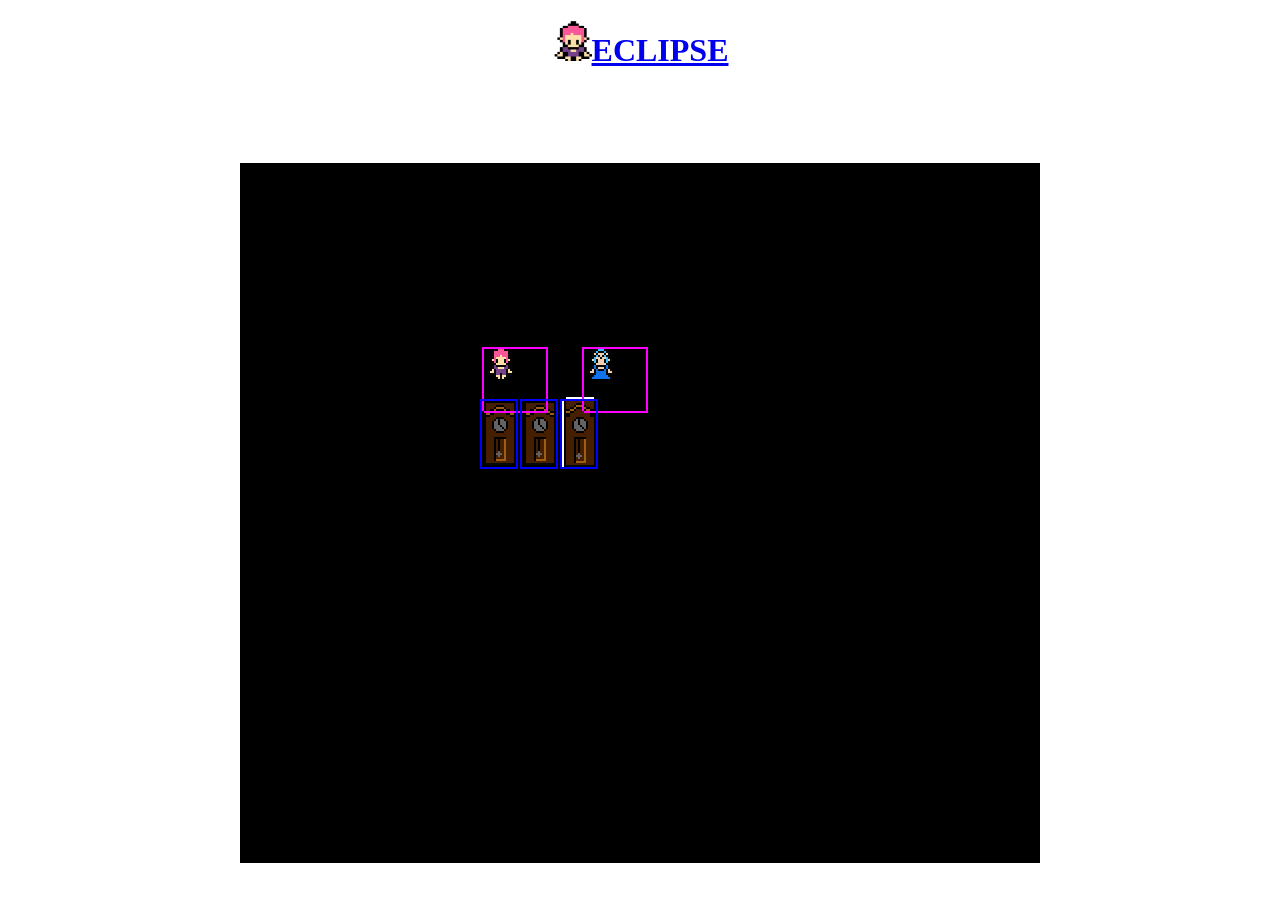
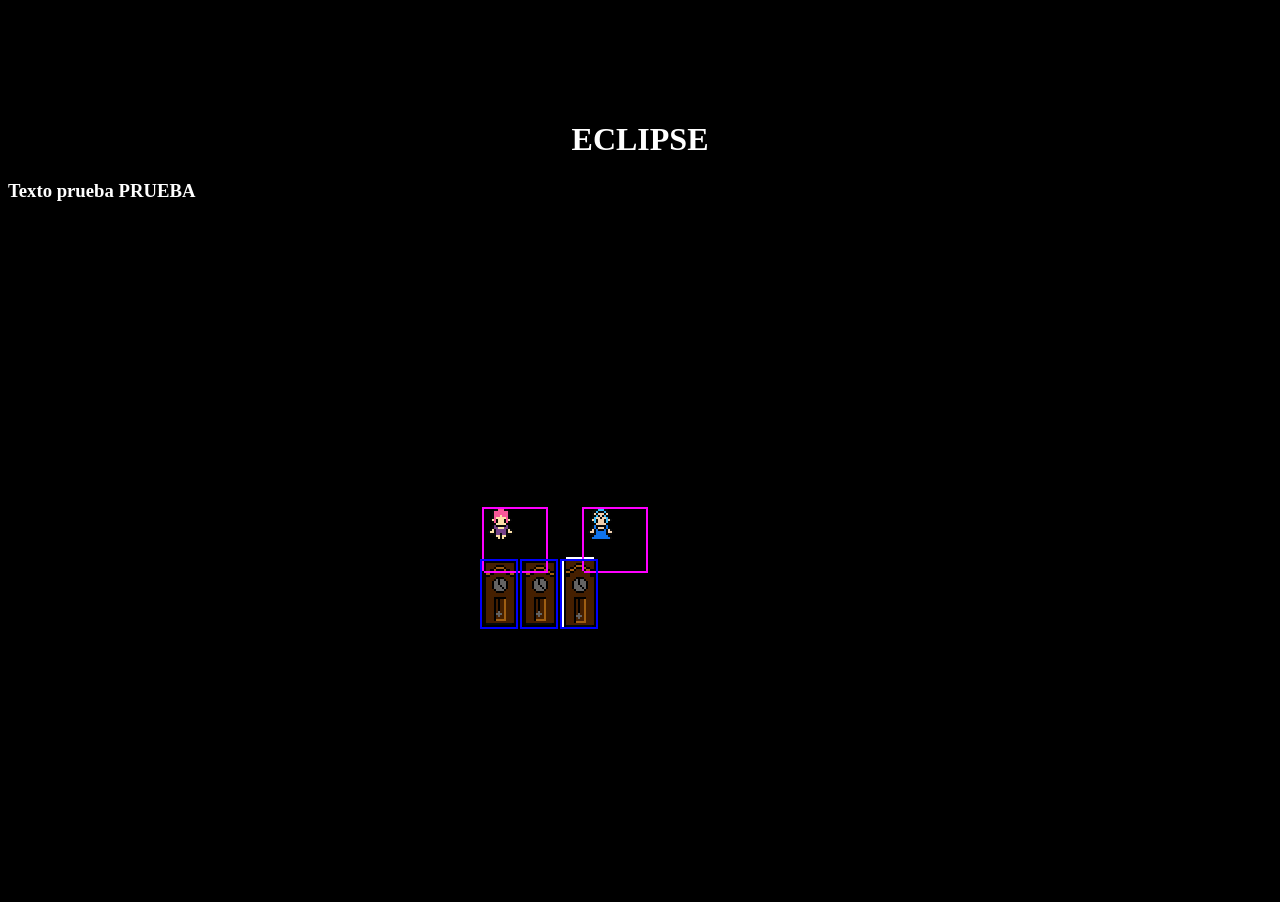
Before and after one commit to miriam-m-s/GRUPO4-PVLI, a plain HTML site: page index.html in a window 1280 px wide. Before the commit the page ends 875 px from the top, so only its background shows below. Drawn offline with Linux system fonts and the light colour scheme; no server answers.

Commit message:
HTML update

```diff
--- a/css/style.css
+++ b/css/style.css
@@ -1,9 +1,13 @@
 
-@font-face {
+@font-face
+{
   font-family: 'RetroFont'; /*a name to be used later*/
-  src: (".\assets\fonts\retroFont.ttf"); /*URL to font*/
+  src: url(../assets/fonts/retroFont.ttf);
 }
-p.ex1 {
-  margin-top: 25px;
+
+.baseHTML
+{
+  margin-top: 100px;
+  cursor: url("../images/pixelCursor.png"), auto;
 }
 body {background-color: coral;}
--- a/index.html
+++ b/index.html
@@ -1,9 +1,10 @@
 
 <!DOCTYPE html>
 
- <html class="no-js">
+ <html class="baseHTML">
+	<body style="background-color:rgb(0, 0, 0);">
 	<head>
-
+		<link rel="stylesheet" href="css\style.css">
 
 	<meta charset="utf-8">
 
@@ -11,9 +12,10 @@
 	<meta http-equiv="X-UA-Compatible" content="IE=edge">
 	</head>
 	<body>
+	<center><h1 style="color:rgb(255, 255, 255)" { font-family: RetroFont; }>ECLIPSE</h1></center>
+		<h3 style="color:rgb(255, 255, 255)" { font-family: RetroFont, sans-serif; }>Texto prueba PRUEBA</h3>
 
-	<center><h1 id="fh5co-logo"><img src="./images/logoGirl.png"width = "40" height = "40"><a href="index.html"><i class=""></i>ECLIPSE</a></h1></center>
-		<div id="fh5co-section">
+	<div id="fh5co-section">
 
 		<footer>
 			<div id="footer">
--- a/src/ghost.js
+++ b/src/ghost.js
@@ -17,8 +17,6 @@ export default class Ghost extends Player {
   {
     super(scene, x, y, 'ghostPlayer',false);
     this.anims.play("_idleGhost");
-    this.speed = 50;
-
     //Keyboard Input
     this.cursorsPlayer = this.scene.input.keyboard.createCursorKeys();
   }
--- a/src/human.js
+++ b/src/human.js
@@ -21,7 +21,6 @@ export default class Human extends Player {
     this.onLight = true;
     this.saveX = x;
     this.saveY = y;
-
   }
   onLightFunction(x, y) {
 
--- a/src/player.js
+++ b/src/player.js
@@ -37,14 +37,15 @@ export default class Player extends Phaser.GameObjects.Sprite {
 
     // Queremos que el jugador no se salga de los límites del mundo
     this.body.setCollideWorldBounds();
-    this.speed = 110;
+    this.speed = 50;
     // Esta label es la UI en la que pondremos la puntuación del jugador
     //this.label = this.scene.add.text(10, 10, "");
 
     //Cursores
     this.cursorsPlayer = this.scene.input.keyboard.createCursorKeys();
     this.space = scene.input.keyboard.addKey('SPACE');
-    this.eKey = scene.input.keyboard.addKey(Phaser.Input.Keyboard.KeyCodes.A);
+    this.eKey = scene.input.keyboard.addKey(Phaser.Input.Keyboard.KeyCodes.E);
+    this.runKey = scene.input.keyboard.addKey(Phaser.Input.Keyboard.KeyCodes.SHIFT);
     this.start();
     //this.updateScore();
     //this.updateCoord();
@@ -65,6 +66,15 @@ export default class Player extends Phaser.GameObjects.Sprite {
        {
         this.selectedObject.Interact(this.body);
        }
+    });
+    //Correr cuando se mantenga pulsado Shift
+    this.runKey.on('down', () =>
+     {
+      this.speed = 100;
+    });
+    this.runKey.on('up', () =>
+     {
+      this.speed = 50;
     });
   }
 
```
Also changed, not shown: images/pixelCursor.png (added), 1 other file.
